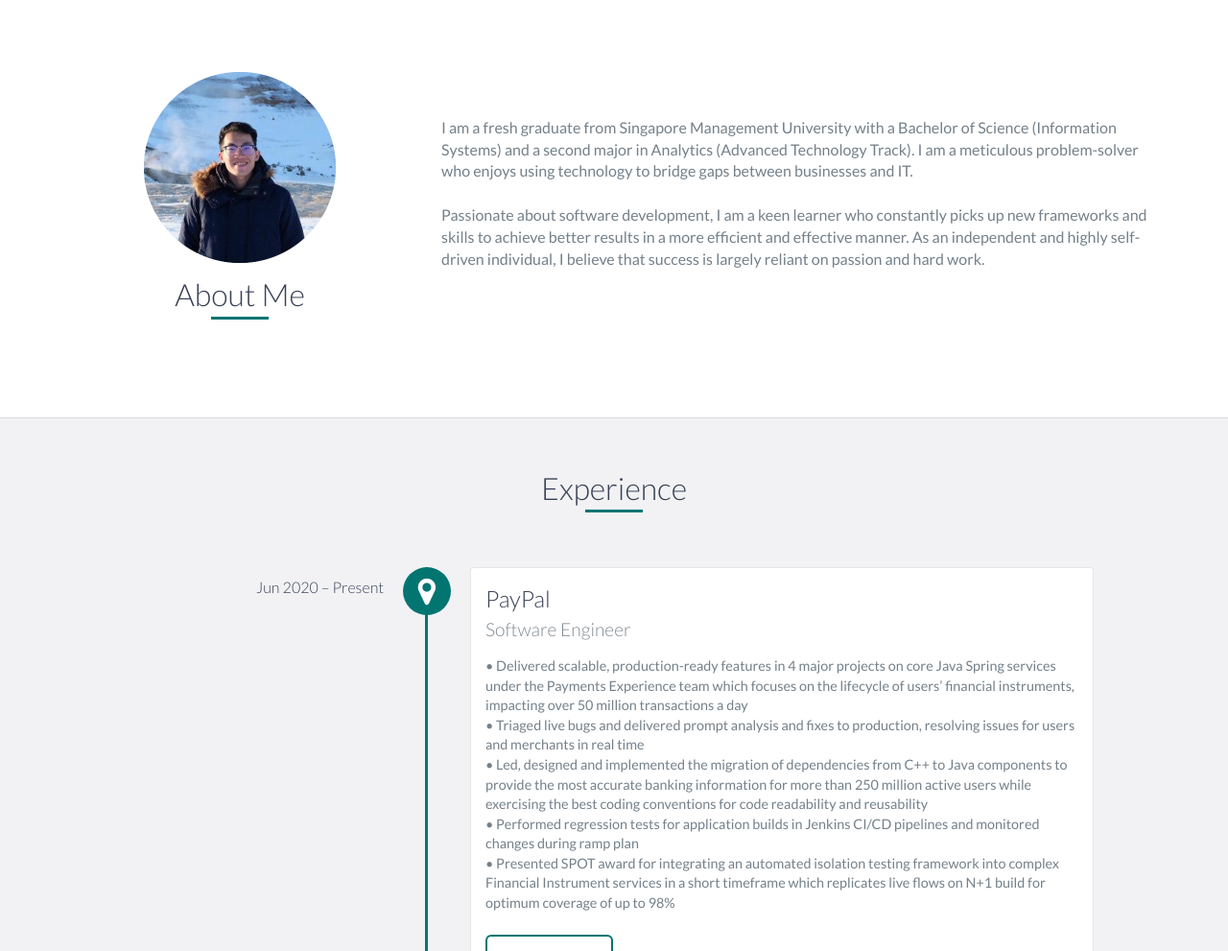
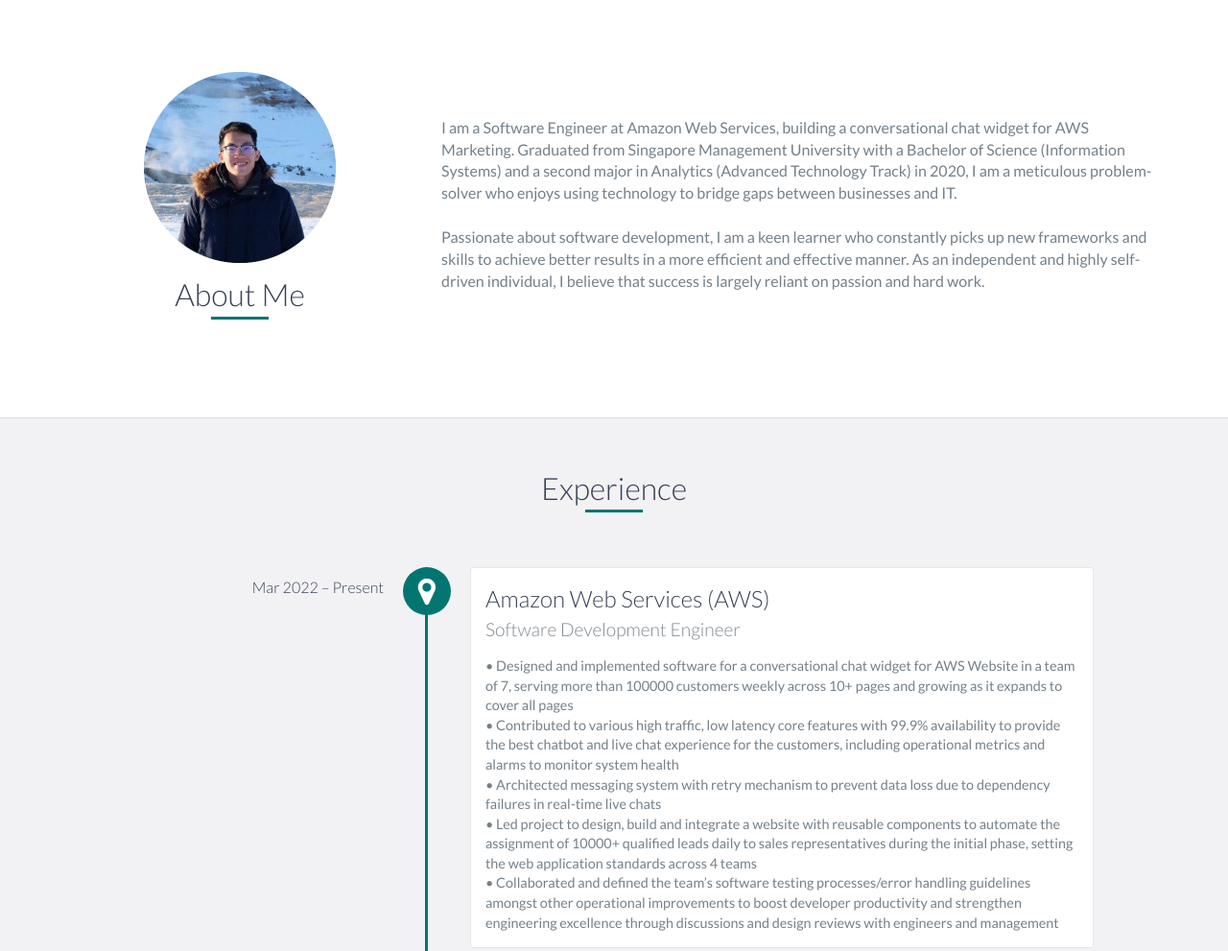
Before and after one commit to ngjunxiang/ngjunxiang.github.io, a website: page index.html in a window 1280 px wide. Shown: the part 800-1791 px from the top of the page at 96% size. Drawn offline with nearby package versions, Linux system fonts and the light colour scheme; a script that the page names is missing.

Commit message:
Update experience and resume

```diff
--- a/index.html
+++ b/index.html
@@ -105,9 +105,9 @@
                 </div>
                 <div class="col-md-8 vertical-center">
                     <p>
-                        I am a fresh graduate from Singapore Management University with a Bachelor of Science
-                        (Information Systems)
-                        and a second major in Analytics (Advanced Technology Track). I am a meticulous problem-solver
+                        I am a Software Engineer at Amazon Web Services, building a conversational chat widget for AWS Marketing.
+                        Graduated from Singapore Management University with a Bachelor of Science (Information Systems)
+                        and a second major in Analytics (Advanced Technology Track) in 2020, I am a meticulous problem-solver
                         who enjoys using technology to bridge gaps between businesses and IT.
                     </p>
                     <br>
@@ -126,7 +126,35 @@
     <div id="experience" class="background-alt">
         <h2 class="heading">Experience</h2>
         <div id="experience-timeline">
-            <div data-date="Jun 2020 – Present">
+            <div data-date="Mar 2022 – Present">
+                <h3>Amazon Web Services (AWS)</h3>
+                <h4>Software Development Engineer</h4>
+                <p>
+                    • Designed and implemented software for a conversational chat widget for AWS Website in a team of 7,
+                    serving more than 100000 customers weekly across 10+ pages and growing as it expands to cover all pages
+                </p>
+                <p>
+                    • Contributed to various high traffic, low latency core features with 99.9% availability to provide the
+                    best chatbot and live chat experience for the customers, including operational metrics and alarms to
+                    monitor system health
+                </p>
+                <p>
+                    • Architected messaging system with retry mechanism to prevent data loss due to dependency failures in
+                    real-time live chats
+                </p>
+                <p>
+                    • Led project to design, build and integrate a website with reusable components to automate the assignment
+                    of 10000+ qualified leads daily to sales representatives during the initial phase, setting the web
+                    application standards across 4 teams
+                </p>
+                <p>
+                    • Collaborated and defined the team’s software testing processes/error handling guidelines amongst other
+                    operational improvements to boost developer productivity and strengthen engineering excellence through
+                    discussions and design reviews with engineers and management
+                </p>
+            </div>
+
+            <div data-date="Jun 2020 – Feb 2022">
                 <h3>PayPal</h3>
                 <h4>Software Engineer</h4>
                 <p>
@@ -334,23 +362,25 @@
         <h3>Programming Languages</h3>
         <ul>
             <li>Java</li>
+            <li>TypeScript</li>
+            <li>JavaScript</li>
             <li>Python</li>
-            <li>JavaScript</li>
             <li>Swift</li>
             <li>Dart</li>
-            <li>TypeScript</li>
             <li>Ruby</li>
         </ul>
         <h3>Tools & Technologies</h3>
         <ul>
+            <li>AWS Services</li>
+            <li>Node.js</li>
+            <li>React</li>
             <li>Spring</li>
             <li>Git</li>
             <li>Maven</li>
             <li>Flask</li>
-            <li>Node.js</li>
             <li>iOS</li>
+            <li>Angular</li>
             <li>Flutter</li>
-            <li>Angular</li>
             <li>JavaServer Pages (JSP)</li>
         </ul>
         <h3>Operating Systems</h3>
@@ -385,7 +415,7 @@
             <div class="row">
                 <div class="col-sm-5 copyright">
                     <p>
-                        Handcrafted by Ng Jun Xiang &copy; 2021
+                        Handcrafted by Ng Jun Xiang &copy; 2023
                     </p>
                 </div>
                 <div class="col-sm-2 top">
```
Also changed, not shown: 1 other file.
